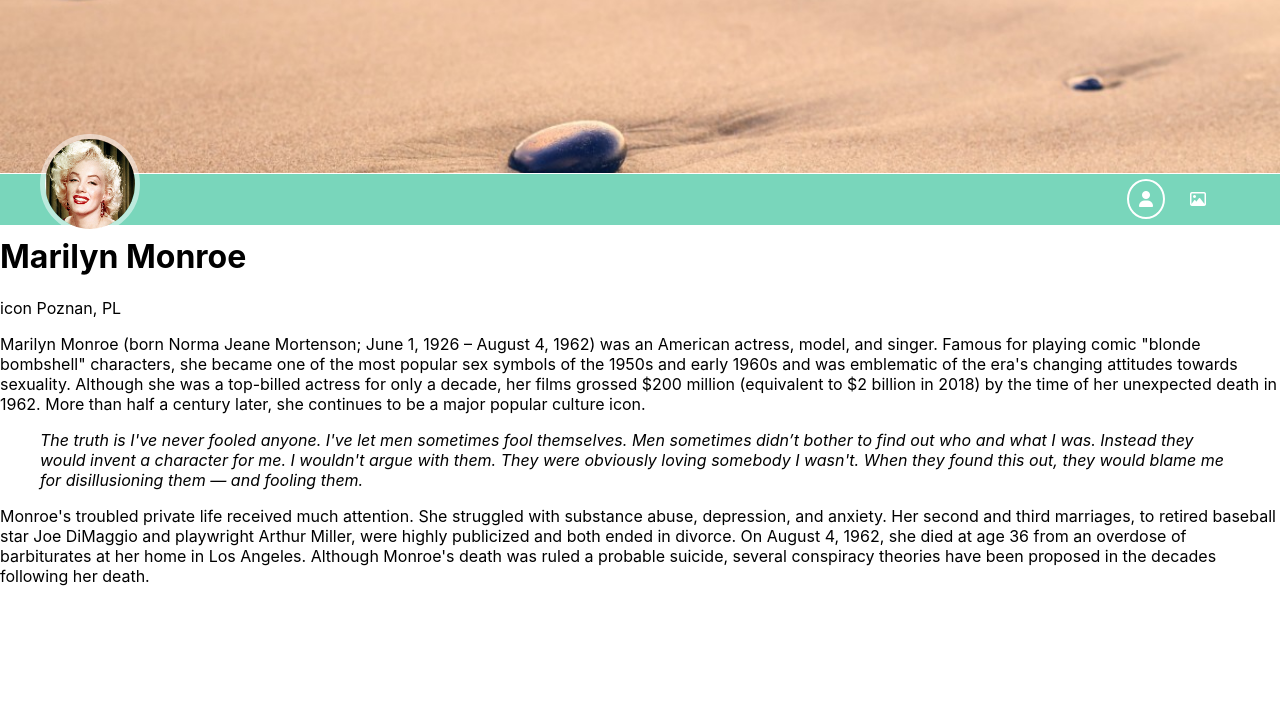
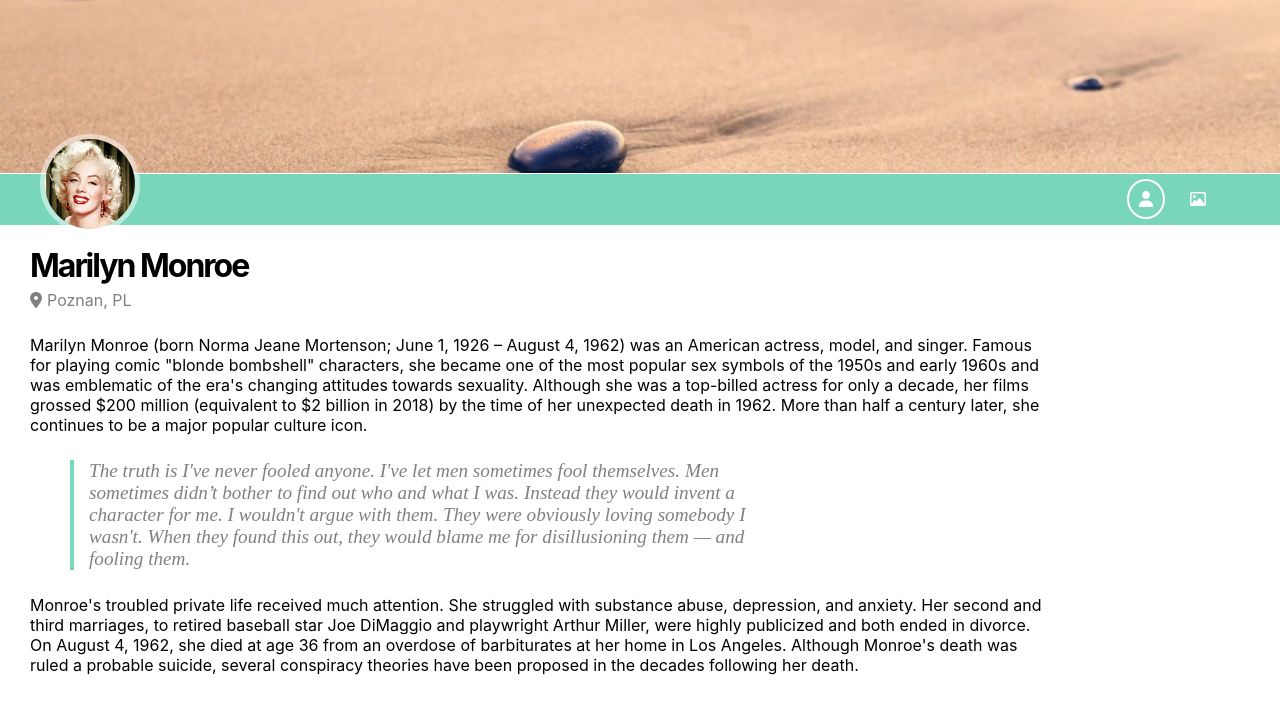
Before and after one commit to axon7/react-homework, a React (Create React App) app: page /profile in a window 1280 px wide. Shown: the top 714 px of the page. Built offline with nearby package versions, Linux system fonts and the light colour scheme.

Commit message:
Profile page styling

```diff
--- a/src/containers/Profile.js
+++ b/src/containers/Profile.js
@@ -1,13 +1,48 @@
 import React from "react";
+import styled from "styled-components";
+
+const StyledContainer = styled.div`
+  width: 80%;
+  margin: 30px;
+`;
+const StyledH1 = styled.h1`
+  letter-spacing: -2px;
+  margin-bottom: 5px;
+`;
+const StyledText = styled.p`
+  width: 100%;
+  margin: 25px 0;
+`;
+
+const StyledLocation = styled.p`
+  color: grey;
+  margin: 0;
+`;
+
+const StyledBlockquote = styled.blockquote`
+  width: 100%;
+  font-style: italic;
+  border-left: 4px solid #79d6bb;
+  color: grey;
+  font-family: "Times New Roman", Times, serif;
+  font-size: 1.2rem;
+  width: 70%;
+  padding-left: 15px;
+`;
 
 export default function Profile() {
   return (
-    <div>
-      <h1>Marilyn Monroe</h1>
-      <p>icon Poznan, PL</p>
+    <StyledContainer>
+      <StyledH1>Marilyn Monroe</StyledH1>
+      <StyledLocation>
+        <span style={{ marginRight: "5px" }}>
+          <i className='fas fa-map-marker-alt' />
+        </span>
+        Poznan, PL
+      </StyledLocation>
 
       <article>
-        <p>
+        <StyledText>
           Marilyn Monroe (born Norma Jeane Mortenson; June 1, 1926 – August 4,
           1962) was an American actress, model, and singer. Famous for playing
           comic "blonde bombshell" characters, she became one of the most
@@ -17,19 +52,17 @@ export default function Profile() {
           (equivalent to $2 billion in 2018) by the time of her unexpected death
           in 1962. More than half a century later, she continues to be a major
           popular culture icon.
-        </p>
-        <blockquote cite='https://en.wikiquote.org/wiki/Marilyn_Monroe'>
-          <i>
+        </StyledText>
+        <StyledBlockquote cite='https://en.wikiquote.org/wiki/Marilyn_Monroe'>
           The truth is I've never fooled anyone. I've let men sometimes fool
           themselves. Men sometimes didn’t bother to find out who and what I
           was. Instead they would invent a character for me. I wouldn't argue
           with them. They were obviously loving somebody I wasn't. When they
           found this out, they would blame me for disillusioning them — and
           fooling them.
-          </i>
-        </blockquote>
+        </StyledBlockquote>
 
-        <p>
+        <StyledText>
           Monroe's troubled private life received much attention. She struggled
           with substance abuse, depression, and anxiety. Her second and third
           marriages, to retired baseball star Joe DiMaggio and playwright Arthur
@@ -38,8 +71,8 @@ export default function Profile() {
           in Los Angeles. Although Monroe's death was ruled a probable suicide,
           several conspiracy theories have been proposed in the decades
           following her death.
-        </p>
+        </StyledText>
       </article>
-    </div>
+    </StyledContainer>
   );
 }
```
Lines whose indentation alone changed are shown as unchanged.
